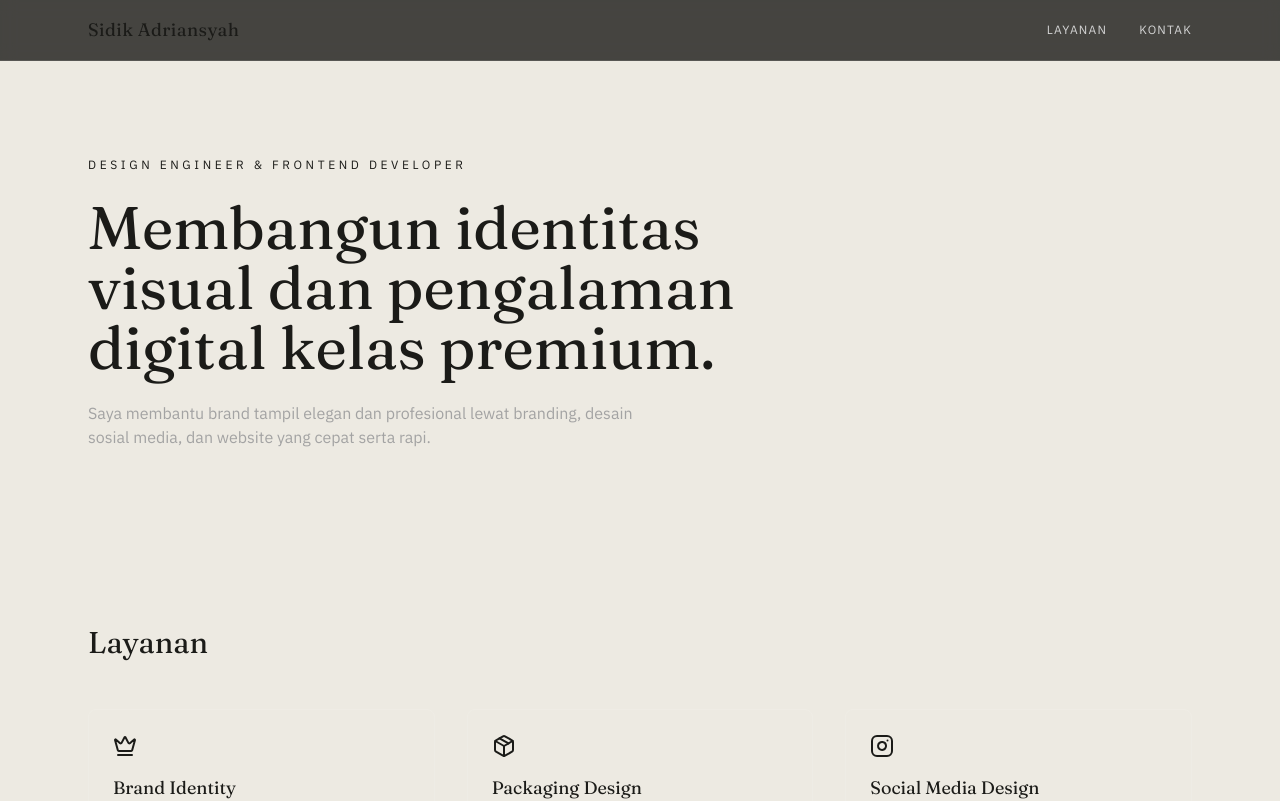
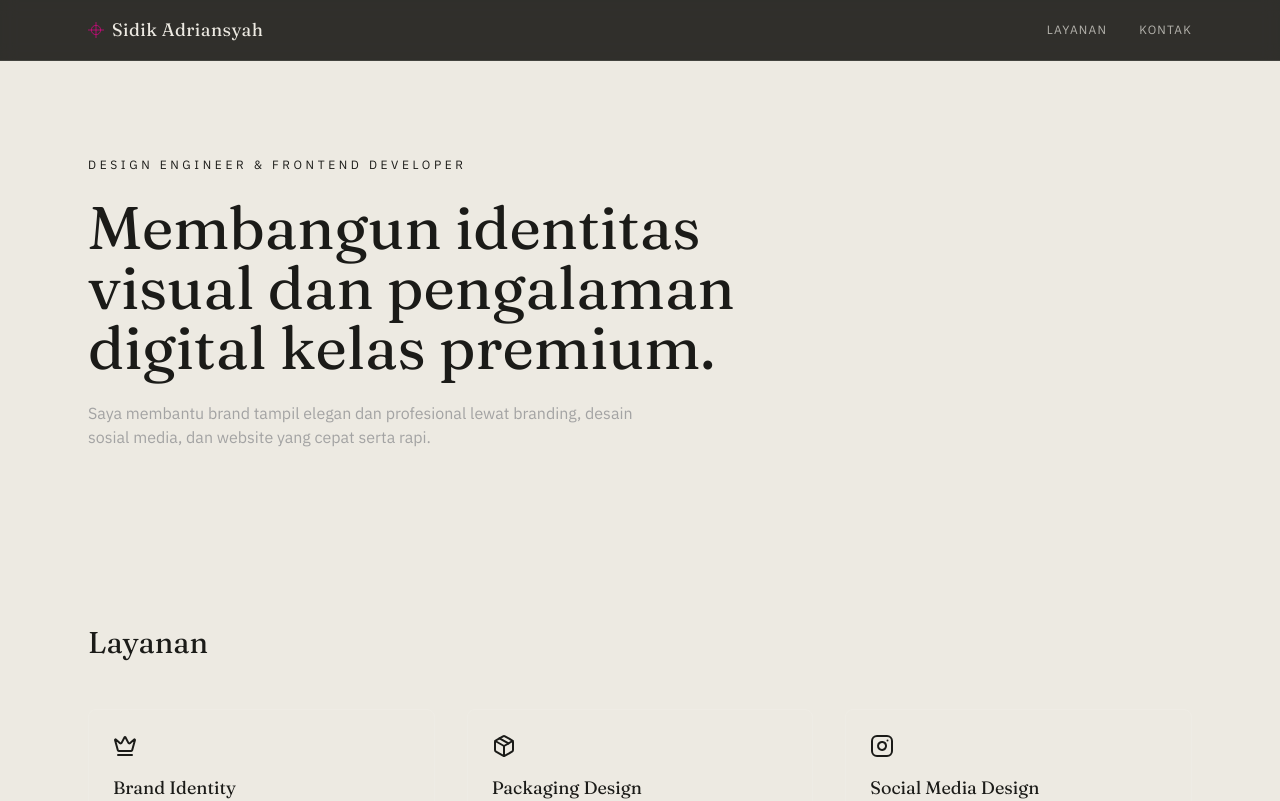
Before and after one commit to adrnsyhsdq-debug/portofolio3, a Next.js app: page / in a window 1280 px wide. Shown: the top 801 px of the page. Built offline with nearby package versions, Linux system fonts and the light colour scheme.

Commit message:
feat: fix undefined gold color, apply CMYK palette, add motion accents

```diff
--- a/components/header.tsx
+++ b/components/header.tsx
@@ -1,13 +1,36 @@
+'use client'
+
+import { motion } from 'framer-motion'
+import { RegistrationMark } from '@/components/registration-mark'
+
+const links = [
+  { href: '#services', label: 'Layanan' },
+  { href: '#contact', label: 'Kontak' },
+]
+
 export function Header() {
   return (
-    <header className="sticky top-0 z-50 border-b border-white/10 bg-ink/80 backdrop-blur">
+    <header className="sticky top-0 z-50 border-b border-paper/10 bg-ink/90 backdrop-blur">
       <nav className="mx-auto flex max-w-6xl items-center justify-between px-6 py-4">
-        <a href="#" className="font-display text-lg tracking-wide text-gold">
+        <a href="#" className="flex items-center gap-2 font-display text-lg tracking-wide text-paper">
+          <motion.span
+            whileHover={{ rotate: 90 }}
+            transition={{ duration: 0.4, ease: [0.65, 0, 0.35, 1] }}
+            className="text-magenta"
+          >
+            <RegistrationMark />
+          </motion.span>
           Sidik Adriansyah
         </a>
-        <ul className="hidden gap-8 text-xs uppercase tracking-widest text-neutral-300 sm:flex">
-          <li><a href="#services" className="hover:text-gold transition-colors">Layanan</a></li>
-          <li><a href="#contact" className="hover:text-gold transition-colors">Kontak</a></li>
+        <ul className="hidden gap-8 text-xs uppercase tracking-widest text-paper/70 sm:flex">
+          {links.map((link) => (
+            <li key={link.href}>
+              <a href={link.href} className="group/link relative transition-colors hover:text-cyan">
+                {link.label}
+                <span className="absolute -bottom-1 left-0 h-px w-0 bg-cyan transition-all duration-300 group-hover/link:w-full" />
+              </a>
+            </li>
+          ))}
         </ul>
       </nav>
     </header>
```
